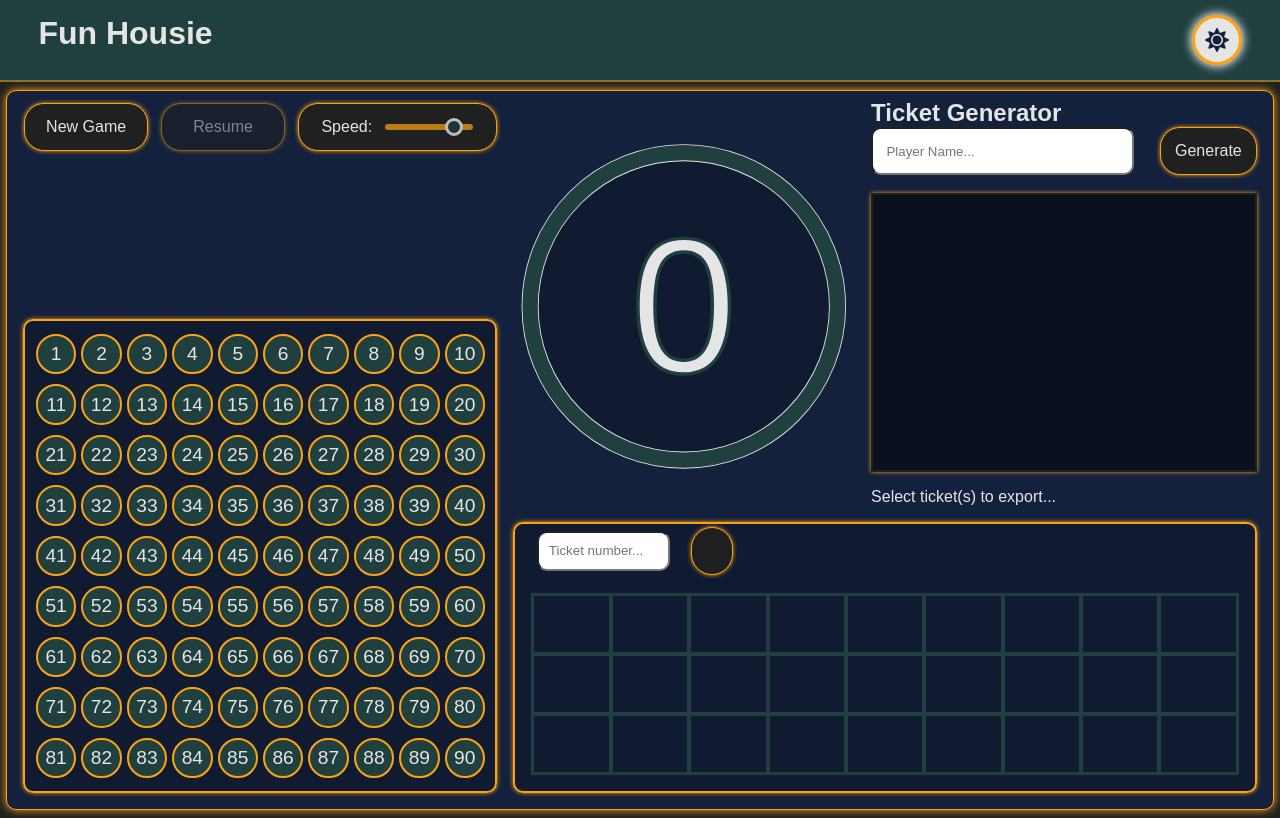
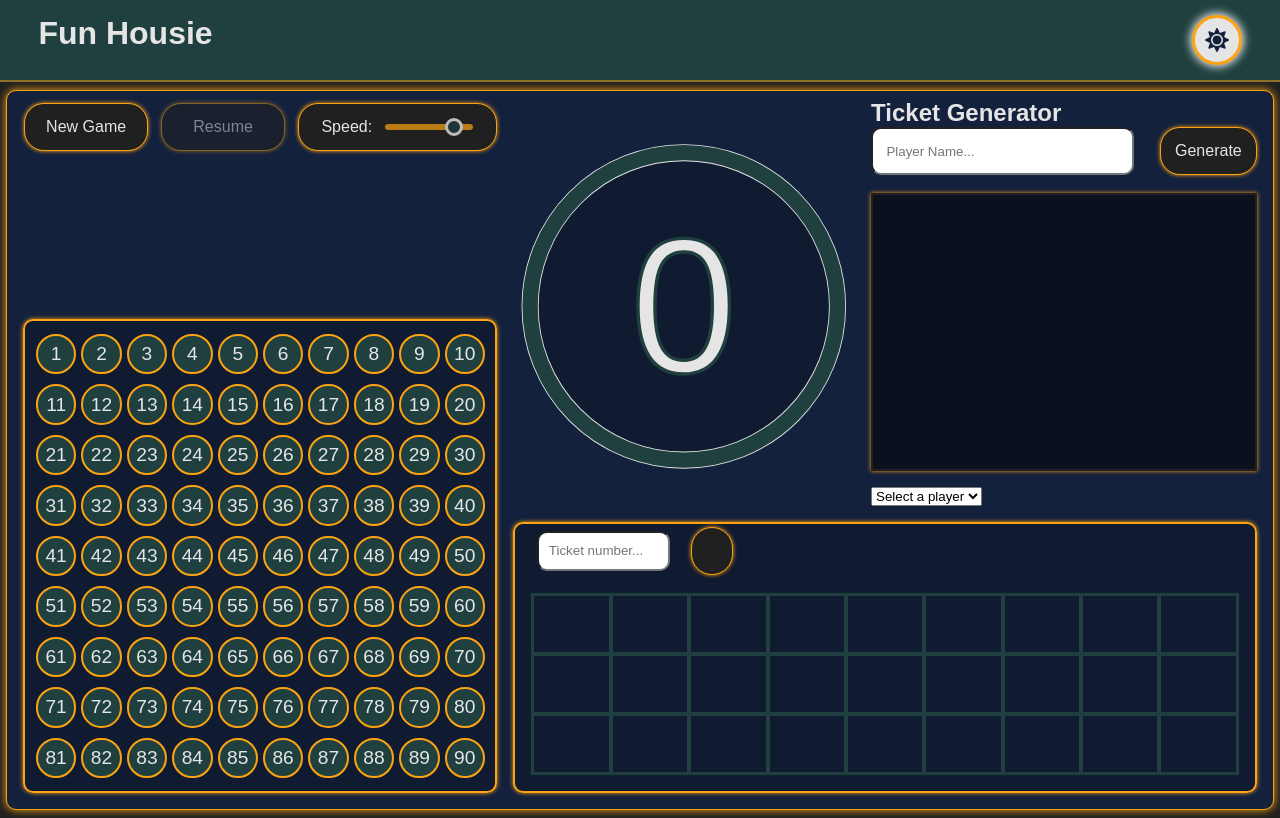
Before and after one commit to rohitharidas91/Fun-Housie, a React (Vite) app: page / in a window 1280 px wide. Built offline with nearby package versions, Linux system fonts and the light colour scheme; what @react-pdf/renderer would draw is missing.

Commit message:
Fixed the pdf Bug... Styling left

```diff
--- a/src/components/TicketPrint/TicketPrint.jsx
+++ b/src/components/TicketPrint/TicketPrint.jsx
@@ -1,40 +1,65 @@
-import { useState } from 'react';
+import { useState, useMemo } from 'react';
 import { PDFDownloadLink } from '@react-pdf/renderer';
 import styles from './TicketPrint.module.css';
 import TicketPDF from './TicketPDF';
 
 function TicketPrint(props) {
-    const [isGenerating, setIsGenerating] = useState(false);
-    const selectedTickets = props.tickets.filter(ticket => ticket.isSelected);
-    const hasSelectedTickets = selectedTickets.length > 0;
-    const fileName = hasSelectedTickets
-        ? `${selectedTickets[0].playerName} - ${selectedTickets.length} Tickets`
-        : 'Tickets';
+    const [selectedPlayer, setSelectedPlayer] = useState('');
 
-    if (!hasSelectedTickets) {
-        return (
-            <div className={styles.ticketPrint}>
-                <span>
-                    <p>Select ticket(s) to export...</p>
-                </span>
-            </div>
-        );
-    }
+    // Get unique player names
+    const playerNames = Array.from(new Set(props.tickets.map(ticket => ticket.playerName)));
+
+    // Create a memoized map of player names to their tickets
+    const playerTicketsMap = useMemo(() => {
+        const map = new Map();
+        playerNames.forEach(name => {
+            map.set(name, props.tickets.filter(ticket => ticket.playerName === name));
+        });
+        return map;
+    }, [props.tickets, playerNames]);
 
     return (
         <div className={styles.ticketPrint}>
-            {hasSelectedTickets && (
-                <PDFDownloadLink
-                    document={<TicketPDF tickets={selectedTickets} />}
-                    fileName={`${fileName}.pdf`}
-                    className={styles.downloadButton}
-                    onClick={() => setIsGenerating(true)}
+            <div>
+                <select
+                    className={styles.playerSelect}
+                    value={selectedPlayer}
+                    onChange={(e) => setSelectedPlayer(e.target.value)}
                 >
-                    {({ loading }) =>
-                        loading ? 'Generating PDF...' : '⬇️ Download All Tickets PDF'
-                    }
-                </PDFDownloadLink>
-            )}
+                    <option value="">Select a player</option>
+                    {playerNames.map((name, index) => (
+                        <option key={index} value={name}>{name}</option>
+                    ))}
+                </select>
+            </div>
+            <div className={styles.downloadButtons}>
+                {playerNames.map((playerName) => {
+                    const playerTickets = playerTicketsMap.get(playerName) || [];
+                    const fileName = `${playerName} - ${playerTickets.length} Tickets`;
+                    const pdfDocument = <TicketPDF tickets={playerTickets} />;
+                    const isSelected = selectedPlayer === playerName;
+
+                    return (
+                        <div
+                        key={playerName}
+                        className={`${styles.downloadButtonContainer} ${isSelected ? '' : styles.hidden}`}
+                        >
+                            <PDFDownloadLink
+                                key={`${playerName}-${playerTickets.length}`}
+                                document={pdfDocument}
+                                fileName={`${fileName}.pdf`}
+                                className={styles.downloadButton}
+                            >
+                                {({ blob, url, loading, error }) => {
+                                    if (loading) return 'Generating PDF...';
+                                    if (error) return 'Error generating PDF';
+                                    return `⬇️ ${playerName}'s Tickets (${playerTickets.length})`;
+                                }}
+                            </PDFDownloadLink>
+                        </div>
+                    );
+                })}
+            </div>
         </div>
     );
 }
--- a/src/components/TicketPrint/TicketPrint.module.css
+++ b/src/components/TicketPrint/TicketPrint.module.css
@@ -52,3 +52,12 @@
     text-align: center;
     font-size: 0.9em;
 }
+
+.hidden {
+    opacity: 0;
+    height: 0;
+    margin: 0;
+    padding: 0;
+    overflow: hidden;
+    pointer-events: none;
+}
```
